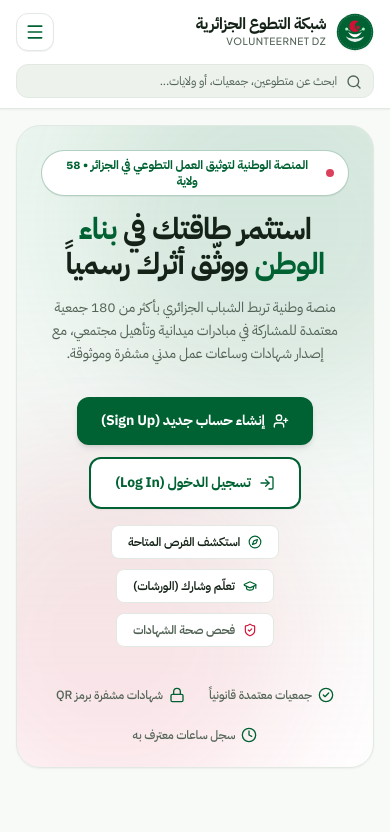
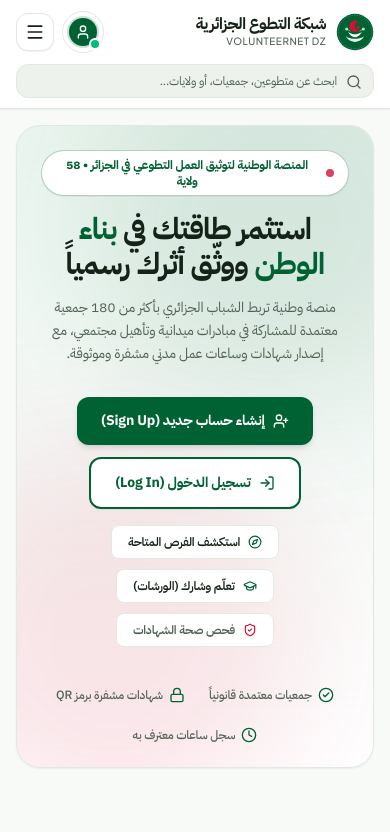
Before and after one commit to zaki-mj/VolunteerNet, a React (Vite) app: page / in a window 390 px wide. Shown: the top 832 px of the page. Built offline with nearby package versions, Linux system fonts and the light colour scheme; a web font is replaced by a local one.

Commit message:
feat: separate dedicated profile button from hamburger menu using modern web guidelines

```diff
--- a/src/components/layout/AppLayout.tsx
+++ b/src/components/layout/AppLayout.tsx
@@ -120,26 +120,80 @@ export const AppLayout: React.FC = () => {
             <GlobalSearch />
           </div>
 
-          {/* Hamburger Menu Trigger Button */}
-          <div className="flex items-center gap-2 shrink-0">
-            <button
-              onClick={() => setHamburgerOpen(true)}
-              aria-label="القائمة الرئيسية"
-              className="flex items-center gap-2 p-2 sm:px-3 sm:py-2 rounded-xl border border-[var(--color-border)] bg-[var(--color-surface)] hover:bg-[var(--color-surface-hover)] text-[var(--color-text)] transition-all shadow-2xs group"
+          {/* 👤 Profile Link & 🍔 Hamburger Actions Cluster */}
+          <div className="flex items-center gap-2 sm:gap-3 shrink-0">
+            {/* Dedicated Profile Page Button */}
+            <NavLink
+              to="/profile"
+              title={t('nav.profile')}
+              aria-label={t('nav.profile')}
+              className={({ isActive }) =>
+                `flex items-center gap-2 p-1.5 sm:ps-2 sm:pe-3 rounded-full sm:rounded-xl border transition-all duration-200 group focus-visible:outline-none focus-visible:ring-2 focus-visible:ring-[var(--color-primary)] ${
+                  isActive
+                    ? 'border-[var(--color-primary)] bg-[var(--color-primary-container)]/50 text-[var(--color-primary)] shadow-xs'
+                    : 'border-[var(--color-border)] bg-[var(--color-surface)] hover:bg-[var(--color-surface-hover)] hover:border-[var(--color-primary)]/40 text-[var(--color-text)]'
+                }`
+              }
             >
-              <Menu className="w-5 h-5 text-[var(--color-primary)] group-hover:scale-105 transition-transform" />
-              <div className="hidden sm:flex items-center gap-1.5 text-xs font-bold">
+              {/* Avatar circle with role ring & status badge */}
+              <div className="relative">
                 <div
-                  className={`w-2 h-2 rounded-full ${
+                  className={`w-7 h-7 sm:w-8 sm:h-8 rounded-full sm:rounded-lg flex items-center justify-center font-bold text-xs shrink-0 transition-transform group-hover:scale-105 ${
+                    role === 'tech_team'
+                      ? 'bg-amber-100 text-amber-800 dark:bg-amber-950/80 dark:text-amber-300 ring-2 ring-amber-500/30'
+                      : role === 'ngo'
+                      ? 'bg-[var(--color-primary-container)] text-[var(--color-primary)] ring-2 ring-[var(--color-primary)]/30'
+                      : 'bg-[var(--color-primary)] text-white ring-2 ring-[var(--color-primary)]/20'
+                  }`}
+                >
+                  {role === 'tech_team' ? (
+                    <ShieldAlert className="w-4 h-4" />
+                  ) : role === 'ngo' ? (
+                    <Building2 className="w-4 h-4" />
+                  ) : (
+                    <User className="w-4 h-4" />
+                  )}
+                </div>
+
+                {/* Status indicator dot */}
+                <span
+                  className={`absolute -bottom-0.5 -right-0.5 w-2 h-2 sm:w-2.5 sm:h-2.5 rounded-full ring-2 ring-[var(--color-surface)] ${
                     role === 'tech_team'
                       ? 'bg-amber-500'
                       : role === 'ngo'
                       ? 'bg-[var(--color-primary)]'
-                      : 'bg-[var(--color-secondary)]'
+                      : 'bg-emerald-500'
                   }`}
                 />
-                <span className="truncate max-w-[90px]">{user.name.split(' ')[0]}</span>
               </div>
+
+              {/* Text label: Name + Role pill on screens >= sm */}
+              <div className="hidden sm:flex flex-col text-start leading-tight">
+                <span className="text-xs font-bold text-[var(--color-text)] truncate max-w-[90px]">
+                  {user.name.split(' ')[0]}
+                </span>
+                <span className="text-[10px] text-[var(--color-text-muted)] font-medium">
+                  {role === 'tech_team'
+                    ? 'فريق تقني'
+                    : role === 'ngo'
+                    ? 'جمعية'
+                    : 'متطوع'}
+                </span>
+              </div>
+            </NavLink>
+
+            {/* Subtle Vertical Divider */}
+            <div className="h-6 w-px bg-[var(--color-border)] hidden sm:block" />
+
+            {/* Dedicated Hamburger Menu Toggle Button */}
+            <button
+              onClick={() => setHamburgerOpen(true)}
+              aria-label={t('nav.menu')}
+              aria-expanded={hamburgerOpen}
+              title={t('nav.menu')}
+              className="p-2 sm:p-2.5 rounded-xl border border-[var(--color-border)] bg-[var(--color-surface)] hover:bg-[var(--color-surface-hover)] hover:border-[var(--color-primary)]/40 text-[var(--color-text)] transition-all shadow-2xs group active:scale-95 focus-visible:outline-none focus-visible:ring-2 focus-visible:ring-[var(--color-primary)]"
+            >
+              <Menu className="w-5 h-5 text-[var(--color-text)] group-hover:text-[var(--color-primary)] group-hover:scale-105 transition-all" />
             </button>
           </div>
         </div>
--- a/src/locales/ar.json
+++ b/src/locales/ar.json
@@ -14,7 +14,8 @@
     "verify": "التحقق من الشهادة",
     "ngo_dashboard": "لوحة الجمعية",
     "admin": "الفريق التقني",
-    "profile": "الملف الشخصي"
+    "profile": "الملف الشخصي",
+    "menu": "القائمة الرئيسية"
   },
   "common": {
     "back": "رجوع",
```
